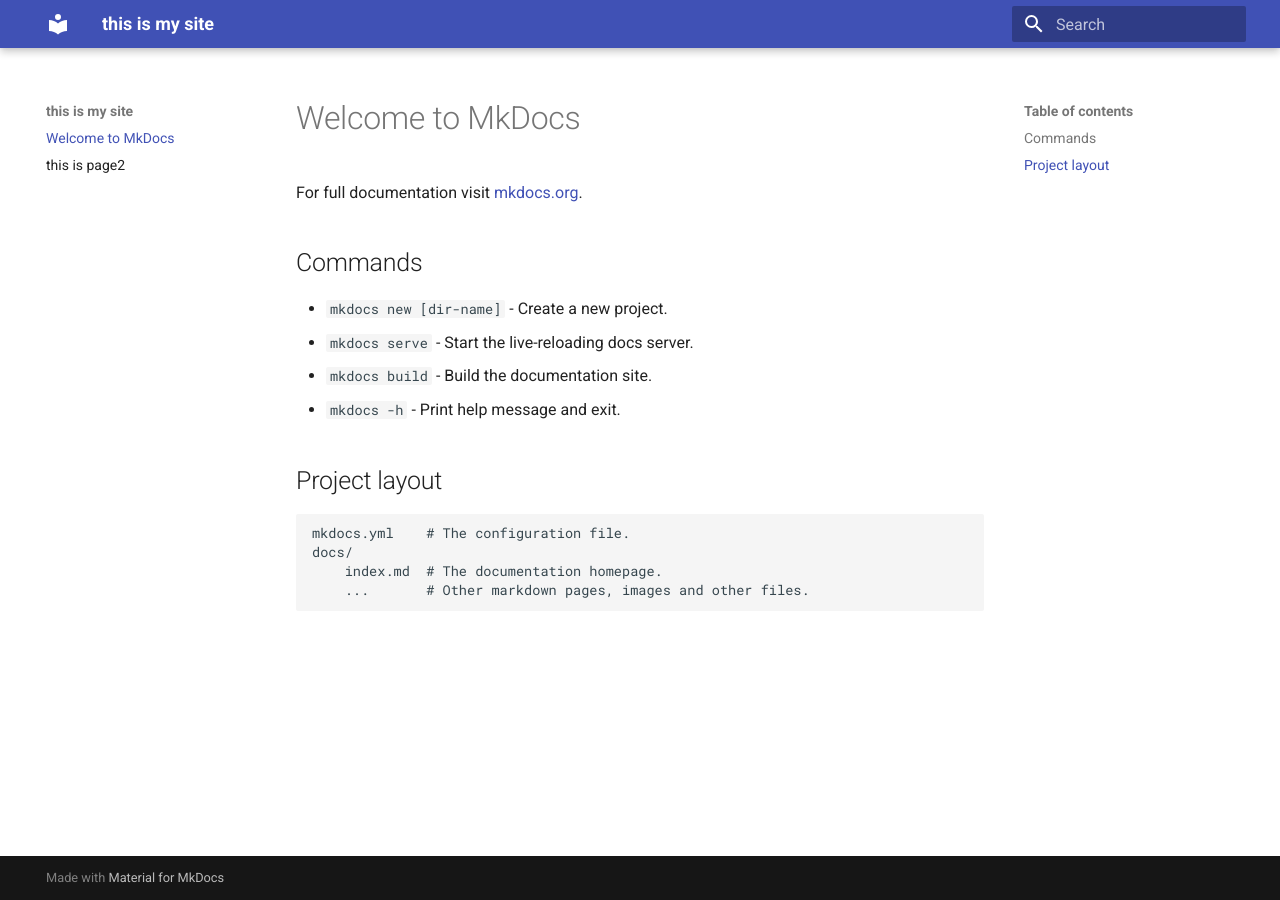
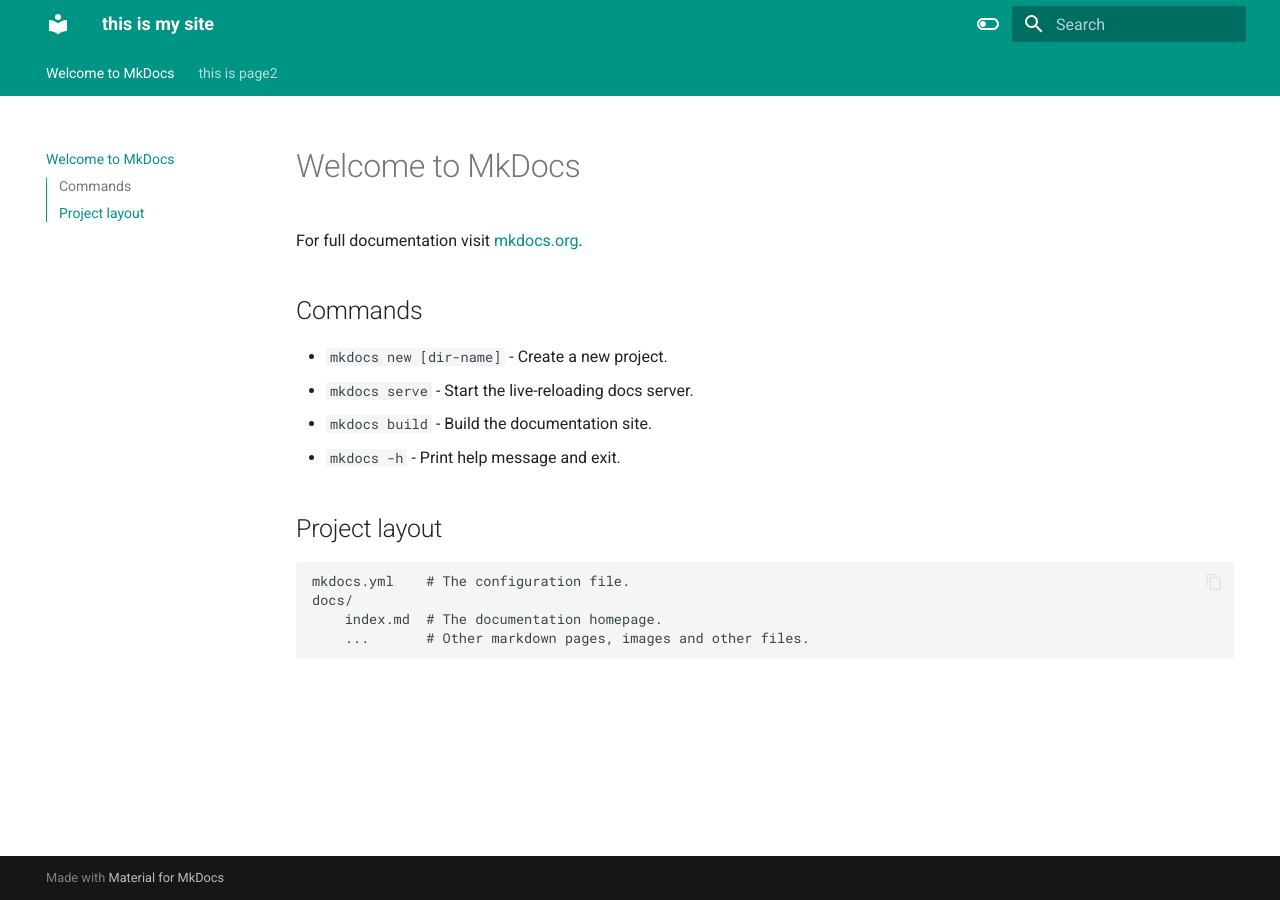
Before and after one commit to HzhangLab/mySite, an MkDocs documentation site: the page built from docs/index.md, in a window 1280 px wide. Built offline with MkDocs 1.6.1 and Material for MkDocs 9.7.7, drawn with Linux system fonts in a browser that asks for light colours.

Commit message:
update mkdocs.yml

```diff
--- a/mkdocs.yml
+++ b/mkdocs.yml
@@ -3,7 +3,26 @@
 theme:
   name: material
   features:
-    - navigation.tab
+    - navigation.tabs
     - navigation.sections
+    - toc.integrate
     - navigation.top
-    - navigation.suggest
+    - search.suggest
+    - search.highlight
+    - content.tabs.link
+    - content.code.annotation
+    - content.code.copy
+  language: en
+  palette:
+    - scheme: default
+      toggle:
+        icon: material/toggle-switch-off-outline
+        name: Switch to dark mode
+      primary: teal
+      accent: purple
+    - scheme: slate
+      toggle:
+        icon: material/toggle-switch
+        name: Switch to light mode
+      primary: teal
+      accent: lime
```
